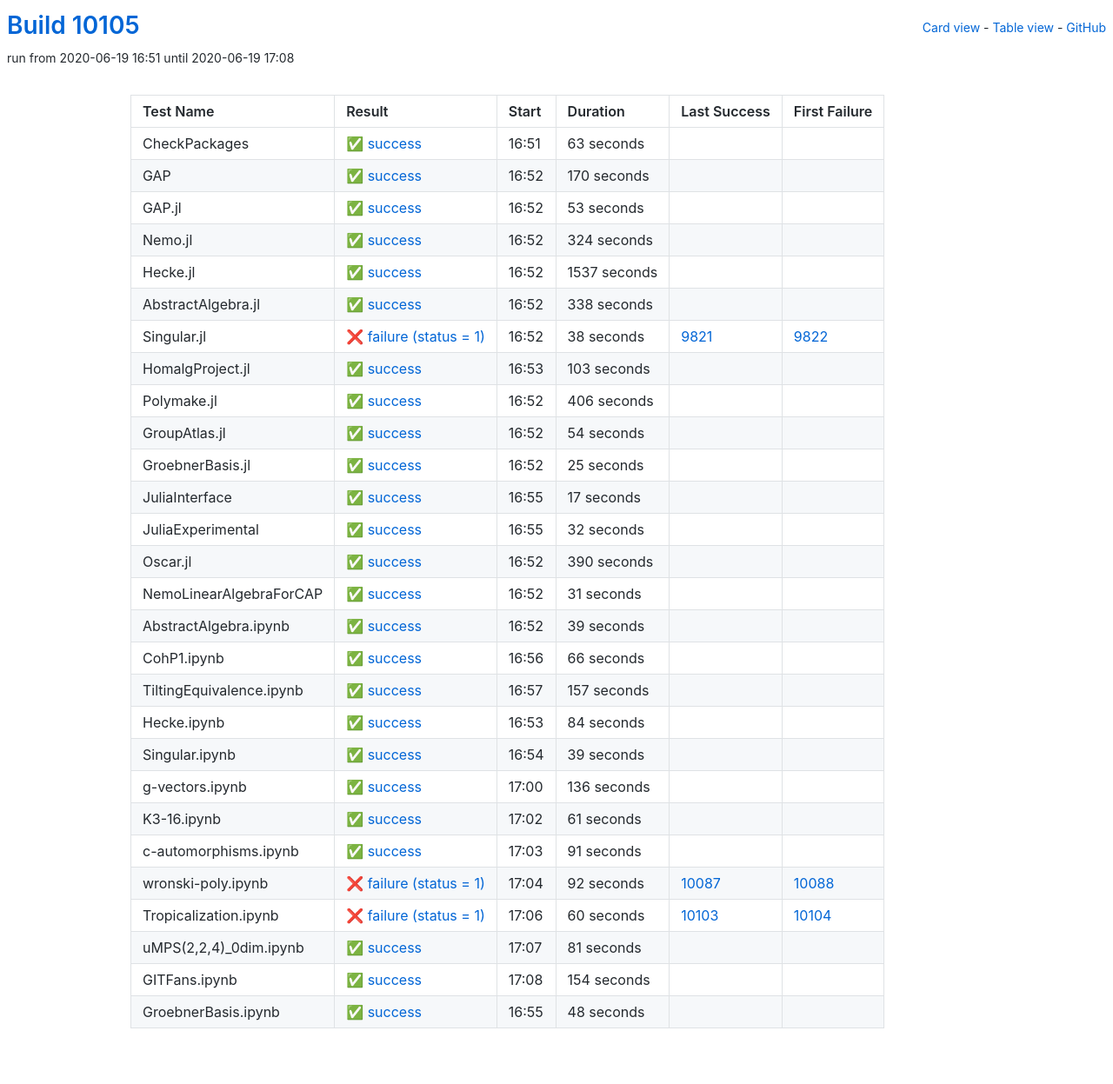
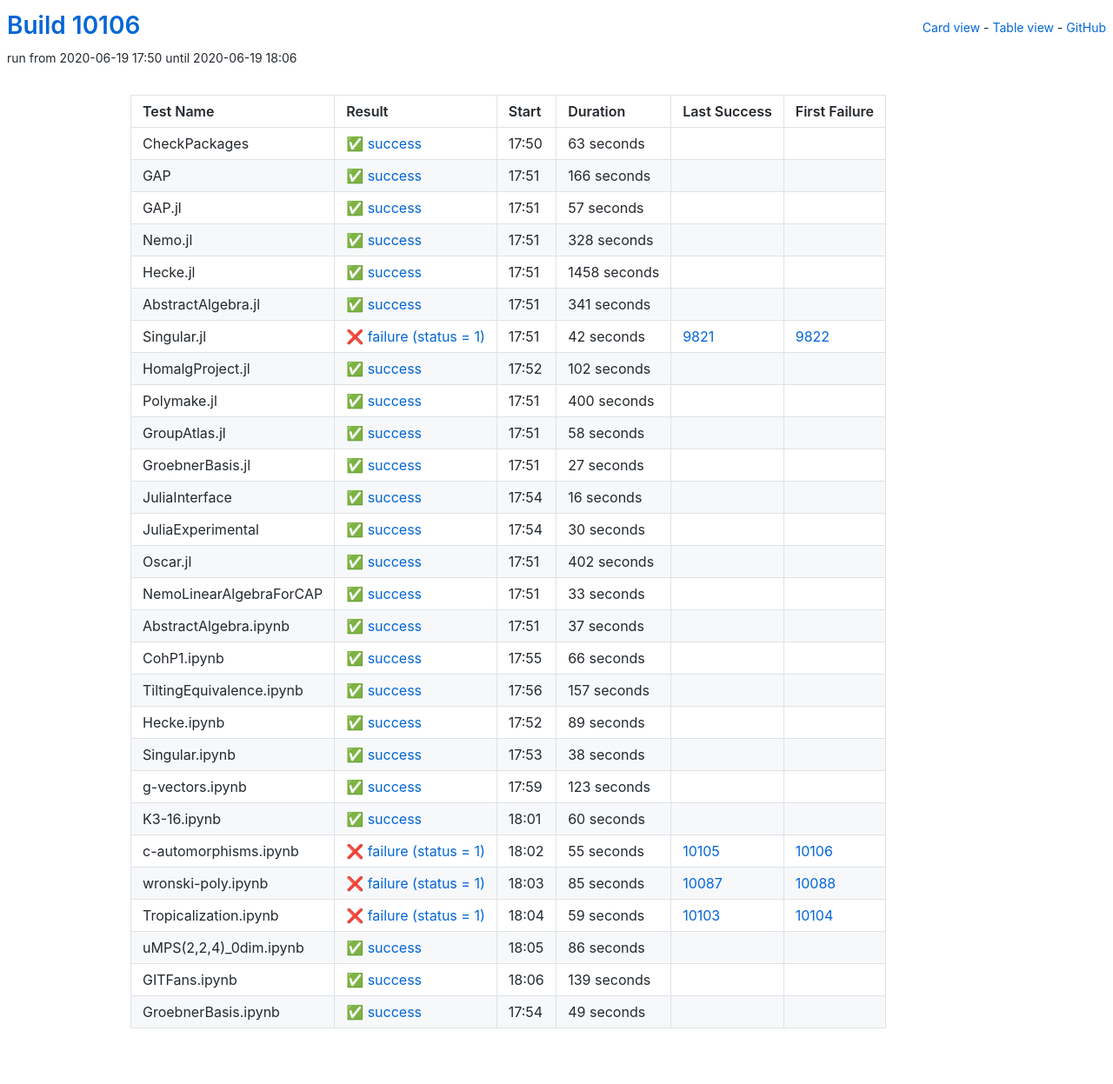
Before and after one commit to oscar-system/oscar-ci-status, a Jekyll site: the page built from table.html, in a window 1280 px wide. Shown: the whole page at 87% size. Built offline with Jekyll 4.4.1, drawn with Linux system fonts in a browser that asks for light colours.

Commit message:
Build #10106

```diff
--- a/_data/ci.yml
+++ b/_data/ci.yml
@@ -1,6 +1,6 @@
 ---
-build: 10105
-build_url: https://oscarci.mathematik.uni-kl.de/job/oscar/10105/
+build: 10106
+build_url: https://oscarci.mathematik.uni-kl.de/job/oscar/10106/
 job: oscar
 organization: oscar-system
 repo: oscar-ci-status
@@ -8,8 +8,8 @@
 tests:
 - name: CheckPackages
   id: checkpackages
-  log: https://oscarci.mathematik.uni-kl.de/job/oscar/10105/artifact/logs/build-10105/CheckPackages.log
-  start: 2020-06-19 16:51
+  log: https://oscarci.mathematik.uni-kl.de/job/oscar/10106/artifact/logs/build-10106/CheckPackages.log
+  start: 2020-06-19 17:50
   success: true
   exitcode: 0
   status: success
@@ -20,188 +20,188 @@
   first_failure_url:
 - name: GAP
   id: gap
-  log: https://oscarci.mathematik.uni-kl.de/job/oscar/10105/artifact/logs/build-10105/GAP.log
-  start: 2020-06-19 16:52
+  log: https://oscarci.mathematik.uni-kl.de/job/oscar/10106/artifact/logs/build-10106/GAP.log
+  start: 2020-06-19 17:51
   success: true
   exitcode: 0
   status: success
-  duration: 170
+  duration: 166
   last_success: false
   last_success_url:
   first_failure: false
   first_failure_url:
 - name: GAP.jl
   id: gap-jl
-  log: https://oscarci.mathematik.uni-kl.de/job/oscar/10105/artifact/logs/build-10105/GAP.jl.log
-  start: 2020-06-19 16:52
+  log: https://oscarci.mathematik.uni-kl.de/job/oscar/10106/artifact/logs/build-10106/GAP.jl.log
+  start: 2020-06-19 17:51
   success: true
   exitcode: 0
   status: success
-  duration: 53
+  duration: 57
   last_success: false
   last_success_url:
   first_failure: false
   first_failure_url:
 - name: Nemo.jl
   id: nemo-jl
-  log: https://oscarci.mathematik.uni-kl.de/job/oscar/10105/artifact/logs/build-10105/Nemo.jl.log
-  start: 2020-06-19 16:52
+  log: https://oscarci.mathematik.uni-kl.de/job/oscar/10106/artifact/logs/build-10106/Nemo.jl.log
+  start: 2020-06-19 17:51
   success: true
   exitcode: 0
   status: success
-  duration: 324
+  duration: 328
   last_success: false
   last_success_url:
   first_failure: false
   first_failure_url:
 - name: Hecke.jl
   id: hecke-jl
-  log: https://oscarci.mathematik.uni-kl.de/job/oscar/10105/artifact/logs/build-10105/Hecke.jl.log
-  start: 2020-06-19 16:52
+  log: https://oscarci.mathematik.uni-kl.de/job/oscar/10106/artifact/logs/build-10106/Hecke.jl.log
+  start: 2020-06-19 17:51
   success: true
   exitcode: 0
   status: success
-  duration: 1537
+  duration: 1458
   last_success: false
   last_success_url:
   first_failure: false
   first_failure_url:
 - name: AbstractAlgebra.jl
   id: abstractalgebra-jl
-  log: https://oscarci.mathematik.uni-kl.de/job/oscar/10105/artifact/logs/build-10105/AbstractAlgebra.jl.log
-  start: 2020-06-19 16:52
+  log: https://oscarci.mathematik.uni-kl.de/job/oscar/10106/artifact/logs/build-10106/AbstractAlgebra.jl.log
+  start: 2020-06-19 17:51
   success: true
   exitcode: 0
   status: success
-  duration: 338
+  duration: 341
   last_success: false
   last_success_url:
   first_failure: false
   first_failure_url:
 - name: Singular.jl
   id: singular-jl
-  log: https://oscarci.mathematik.uni-kl.de/job/oscar/10105/artifact/logs/build-10105/Singular.jl.log
-  start: 2020-06-19 16:52
+  log: https://oscarci.mathematik.uni-kl.de/job/oscar/10106/artifact/logs/build-10106/Singular.jl.log
+  start: 2020-06-19 17:51
   success: false
   exitcode: 1
   status: failure
-  duration: 38
+  duration: 42
   last_success: 9821
   last_success_url: https://oscarci.mathematik.uni-kl.de/job/oscar/9821/
   first_failure: 9822
   first_failure_url: https://oscarci.mathematik.uni-kl.de/job/oscar/9822/
 - name: HomalgProject.jl
   id: homalgproject-jl
-  log: https://oscarci.mathematik.uni-kl.de/job/oscar/10105/artifact/logs/build-10105/HomalgProject.jl.log
-  start: 2020-06-19 16:53
+  log: https://oscarci.mathematik.uni-kl.de/job/oscar/10106/artifact/logs/build-10106/HomalgProject.jl.log
+  start: 2020-06-19 17:52
   success: true
   exitcode: 0
   status: success
-  duration: 103
+  duration: 102
   last_success: false
   last_success_url:
   first_failure: false
   first_failure_url:
 - name: Polymake.jl
   id: polymake-jl
-  log: https://oscarci.mathematik.uni-kl.de/job/oscar/10105/artifact/logs/build-10105/Polymake.jl.log
-  start: 2020-06-19 16:52
+  log: https://oscarci.mathematik.uni-kl.de/job/oscar/10106/artifact/logs/build-10106/Polymake.jl.log
+  start: 2020-06-19 17:51
   success: true
   exitcode: 0
   status: success
-  duration: 406
+  duration: 400
   last_success: false
   last_success_url:
   first_failure: false
   first_failure_url:
 - name: GroupAtlas.jl
   id: groupatlas-jl
-  log: https://oscarci.mathematik.uni-kl.de/job/oscar/10105/artifact/logs/build-10105/GroupAtlas.jl.log
-  start: 2020-06-19 16:52
+  log: https://oscarci.mathematik.uni-kl.de/job/oscar/10106/artifact/logs/build-10106/GroupAtlas.jl.log
+  start: 2020-06-19 17:51
   success: true
   exitcode: 0
   status: success
-  duration: 54
+  duration: 58
   last_success: false
   last_success_url:
   first_failure: false
   first_failure_url:
 - name: GroebnerBasis.jl
   id: groebnerbasis-jl
-  log: https://oscarci.mathematik.uni-kl.de/job/oscar/10105/artifact/logs/build-10105/GroebnerBasis.jl.log
-  start: 2020-06-19 16:52
+  log: https://oscarci.mathematik.uni-kl.de/job/oscar/10106/artifact/logs/build-10106/GroebnerBasis.jl.log
+  start: 2020-06-19 17:51
   success: true
   exitcode: 0
   status: success
-  duration: 25
+  duration: 27
   last_success: false
   last_success_url:
   first_failure: false
   first_failure_url:
 - name: JuliaInterface
   id: juliainterface
-  log: https://oscarci.mathematik.uni-kl.de/job/oscar/10105/artifact/logs/build-10105/JuliaInterface.log
-  start: 2020-06-19 16:55
+  log: https://oscarci.mathematik.uni-kl.de/job/oscar/10106/artifact/logs/build-10106/JuliaInterface.log
+  start: 2020-06-19 17:54
   success: true
   exitcode: 0
   status: success
-  duration: 17
+  duration: 16
   last_success: false
   last_success_url:
   first_failure: false
   first_failure_url:
 - name: JuliaExperimental
   id: juliaexperimental
-  log: https://oscarci.mathematik.uni-kl.de/job/oscar/10105/artifact/logs/build-10105/JuliaExperimental.log
-  start: 2020-06-19 16:55
+  log: https://oscarci.mathematik.uni-kl.de/job/oscar/10106/artifact/logs/build-10106/JuliaExperimental.log
+  start: 2020-06-19 17:54
   success: true
   exitcode: 0
   status: success
-  duration: 32
+  duration: 30
   last_success: false
   last_success_url:
   first_failure: false
   first_failure_url:
 - name: Oscar.jl
   id: oscar-jl
-  log: https://oscarci.mathematik.uni-kl.de/job/oscar/10105/artifact/logs/build-10105/Oscar.jl.log
-  start: 2020-06-19 16:52
+  log: https://oscarci.mathematik.uni-kl.de/job/oscar/10106/artifact/logs/build-10106/Oscar.jl.log
+  start: 2020-06-19 17:51
   success: true
   exitcode: 0
   status: success
-  duration: 390
+  duration: 402
   last_success: false
   last_success_url:
   first_failure: false
   first_failure_url:
 - name: NemoLinearAlgebraForCAP
   id: nemolinearalgebraforcap
-  log: https://oscarci.mathematik.uni-kl.de/job/oscar/10105/artifact/logs/build-10105/NemoLinearAlgebraForCAP.log
-  start: 2020-06-19 16:52
+  log: https://oscarci.mathematik.uni-kl.de/job/oscar/10106/artifact/logs/build-10106/NemoLinearAlgebraForCAP.log
+  start: 2020-06-19 17:51
   success: true
   exitcode: 0
   status: success
-  duration: 31
+  duration: 33
   last_success: false
   last_success_url:
   first_failure: false
   first_failure_url:
 - name: AbstractAlgebra.ipynb
   id: abstractalgebra-ipynb
-  log: https://oscarci.mathematik.uni-kl.de/job/oscar/10105/artifact/logs/build-10105/AbstractAlgebra.ipynb.log
-  start: 2020-06-19 16:52
+  log: https://oscarci.mathematik.uni-kl.de/job/oscar/10106/artifact/logs/build-10106/AbstractAlgebra.ipynb.log
+  start: 2020-06-19 17:51
   success: true
   exitcode: 0
   status: success
-  duration: 39
+  duration: 37
   last_success: false
   last_success_url:
   first_failure: false
   first_failure_url:
 - name: CohP1.ipynb
   id: cohp1-ipynb
-  log: https://oscarci.mathematik.uni-kl.de/job/oscar/10105/artifact/logs/build-10105/CohP1.ipynb.log
-  start: 2020-06-19 16:56
+  log: https://oscarci.mathematik.uni-kl.de/job/oscar/10106/artifact/logs/build-10106/CohP1.ipynb.log
+  start: 2020-06-19 17:55
   success: true
   exitcode: 0
   status: success
@@ -212,8 +212,8 @@
   first_failure_url:
 - name: TiltingEquivalence.ipynb
   id: tiltingequivalence-ipynb
-  log: https://oscarci.mathematik.uni-kl.de/job/oscar/10105/artifact/logs/build-10105/TiltingEquivalence.ipynb.log
-  start: 2020-06-19 16:57
+  log: https://oscarci.mathematik.uni-kl.de/job/oscar/10106/artifact/logs/build-10106/TiltingEquivalence.ipynb.log
+  start: 2020-06-19 17:56
   success: true
   exitcode: 0
   status: success
@@ -224,120 +224,120 @@
   first_failure_url:
 - name: Hecke.ipynb
   id: hecke-ipynb
-  log: https://oscarci.mathematik.uni-kl.de/job/oscar/10105/artifact/logs/build-10105/Hecke.ipynb.log
-  start: 2020-06-19 16:53
+  log: https://oscarci.mathematik.uni-kl.de/job/oscar/10106/artifact/logs/build-10106/Hecke.ipynb.log
+  start: 2020-06-19 17:52
   success: true
   exitcode: 0
   status: success
-  duration: 84
+  duration: 89
   last_success: false
   last_success_url:
   first_failure: false
   first_failure_url:
 - name: Singular.ipynb
   id: singular-ipynb
-  log: https://oscarci.mathematik.uni-kl.de/job/oscar/10105/artifact/logs/build-10105/Singular.ipynb.log
-  start: 2020-06-19 16:54
+  log: https://oscarci.mathematik.uni-kl.de/job/oscar/10106/artifact/logs/build-10106/Singular.ipynb.log
+  start: 2020-06-19 17:53
   success: true
   exitcode: 0
   status: success
-  duration: 39
+  duration: 38
   last_success: false
   last_success_url:
   first_failure: false
   first_failure_url:
 - name: g-vectors.ipynb
   id: g-vectors-ipynb
-  log: https://oscarci.mathematik.uni-kl.de/job/oscar/10105/artifact/logs/build-10105/g-vectors.ipynb.log
-  start: 2020-06-19 17:00
+  log: https://oscarci.mathematik.uni-kl.de/job/oscar/10106/artifact/logs/build-10106/g-vectors.ipynb.log
+  start: 2020-06-19 17:59
   success: true
   exitcode: 0
   status: success
-  duration: 136
+  duration: 123
   last_success: false
   last_success_url:
   first_failure: false
   first_failure_url:
 - name: K3-16.ipynb
   id: k3-16-ipynb
-  log: https://oscarci.mathematik.uni-kl.de/job/oscar/10105/artifact/logs/build-10105/K3-16.ipynb.log
-  start: 2020-06-19 17:02
+  log: https://oscarci.mathematik.uni-kl.de/job/oscar/10106/artifact/logs/build-10106/K3-16.ipynb.log
+  start: 2020-06-19 18:01
   success: true
   exitcode: 0
   status: success
-  duration: 61
+  duration: 60
   last_success: false
   last_success_url:
   first_failure: false
   first_failure_url:
 - name: c-automorphisms.ipynb
   id: c-automorphisms-ipynb
-  log: https://oscarci.mathematik.uni-kl.de/job/oscar/10105/artifact/logs/build-10105/c-automorphisms.ipynb.log
-  start: 2020-06-19 17:03
-  success: true
-  exitcode: 0
-  status: success
-  duration: 91
-  last_success: false
-  last_success_url:
-  first_failure: false
-  first_failure_url:
-- name: wronski-poly.ipynb
-  id: wronski-poly-ipynb
-  log: https://oscarci.mathematik.uni-kl.de/job/oscar/10105/artifact/logs/build-10105/wronski-poly.ipynb.log
-  start: 2020-06-19 17:04
+  log: https://oscarci.mathematik.uni-kl.de/job/oscar/10106/artifact/logs/build-10106/c-automorphisms.ipynb.log
+  start: 2020-06-19 18:02
   success: false
   exitcode: 1
   status: failure
-  duration: 92
+  duration: 55
+  last_success: 10105
+  last_success_url: https://oscarci.mathematik.uni-kl.de/job/oscar/10105/
+  first_failure: 10106
+  first_failure_url: https://oscarci.mathematik.uni-kl.de/job/oscar/10106/
+- name: wronski-poly.ipynb
+  id: wronski-poly-ipynb
+  log: https://oscarci.mathematik.uni-kl.de/job/oscar/10106/artifact/logs/build-10106/wronski-poly.ipynb.log
+  start: 2020-06-19 18:03
+  success: false
+  exitcode: 1
+  status: failure
+  duration: 85
   last_success: 10087
   last_success_url: https://oscarci.mathematik.uni-kl.de/job/oscar/10087/
   first_failure: 10088
   first_failure_url: https://oscarci.mathematik.uni-kl.de/job/oscar/10088/
 - name: Tropicalization.ipynb
   id: tropicalization-ipynb
-  log: https://oscarci.mathematik.uni-kl.de/job/oscar/10105/artifact/logs/build-10105/Tropicalization.ipynb.log
-  start: 2020-06-19 17:06
+  log: https://oscarci.mathematik.uni-kl.de/job/oscar/10106/artifact/logs/build-10106/Tropicalization.ipynb.log
+  start: 2020-06-19 18:04
   success: false
   exitcode: 1
   status: failure
-  duration: 60
+  duration: 59
   last_success: 10103
   last_success_url: https://oscarci.mathematik.uni-kl.de/job/oscar/10103/
   first_failure: 10104
   first_failure_url: https://oscarci.mathematik.uni-kl.de/job/oscar/10104/
 - name: uMPS(2,2,4)_0dim.ipynb
   id: umps-2-2-4-0dim-ipynb
-  log: https://oscarci.mathematik.uni-kl.de/job/oscar/10105/artifact/logs/build-10105/uMPS-2-2-4-_0dim.ipynb.log
-  start: 2020-06-19 17:07
+  log: https://oscarci.mathematik.uni-kl.de/job/oscar/10106/artifact/logs/build-10106/uMPS-2-2-4-_0dim.ipynb.log
+  start: 2020-06-19 18:05
   success: true
   exitcode: 0
   status: success
-  duration: 81
+  duration: 86
   last_success: false
   last_success_url:
   first_failure: false
   first_failure_url:
 - name: GITFans.ipynb
   id: gitfans-ipynb
-  log: https://oscarci.mathematik.uni-kl.de/job/oscar/10105/artifact/logs/build-10105/GITFans.ipynb.log
-  start: 2020-06-19 17:08
+  log: https://oscarci.mathematik.uni-kl.de/job/oscar/10106/artifact/logs/build-10106/GITFans.ipynb.log
+  start: 2020-06-19 18:06
   success: true
   exitcode: 0
   status: success
-  duration: 154
+  duration: 139
   last_success: false
   last_success_url:
   first_failure: false
   first_failure_url:
 - name: GroebnerBasis.ipynb
   id: groebnerbasis-ipynb
-  log: https://oscarci.mathematik.uni-kl.de/job/oscar/10105/artifact/logs/build-10105/GroebnerBasis.ipynb.log
-  start: 2020-06-19 16:55
+  log: https://oscarci.mathematik.uni-kl.de/job/oscar/10106/artifact/logs/build-10106/GroebnerBasis.ipynb.log
+  start: 2020-06-19 17:54
   success: true
   exitcode: 0
   status: success
-  duration: 48
+  duration: 49
   last_success: false
   last_success_url:
   first_failure: false
```
Also changed, not shown: README.md.
